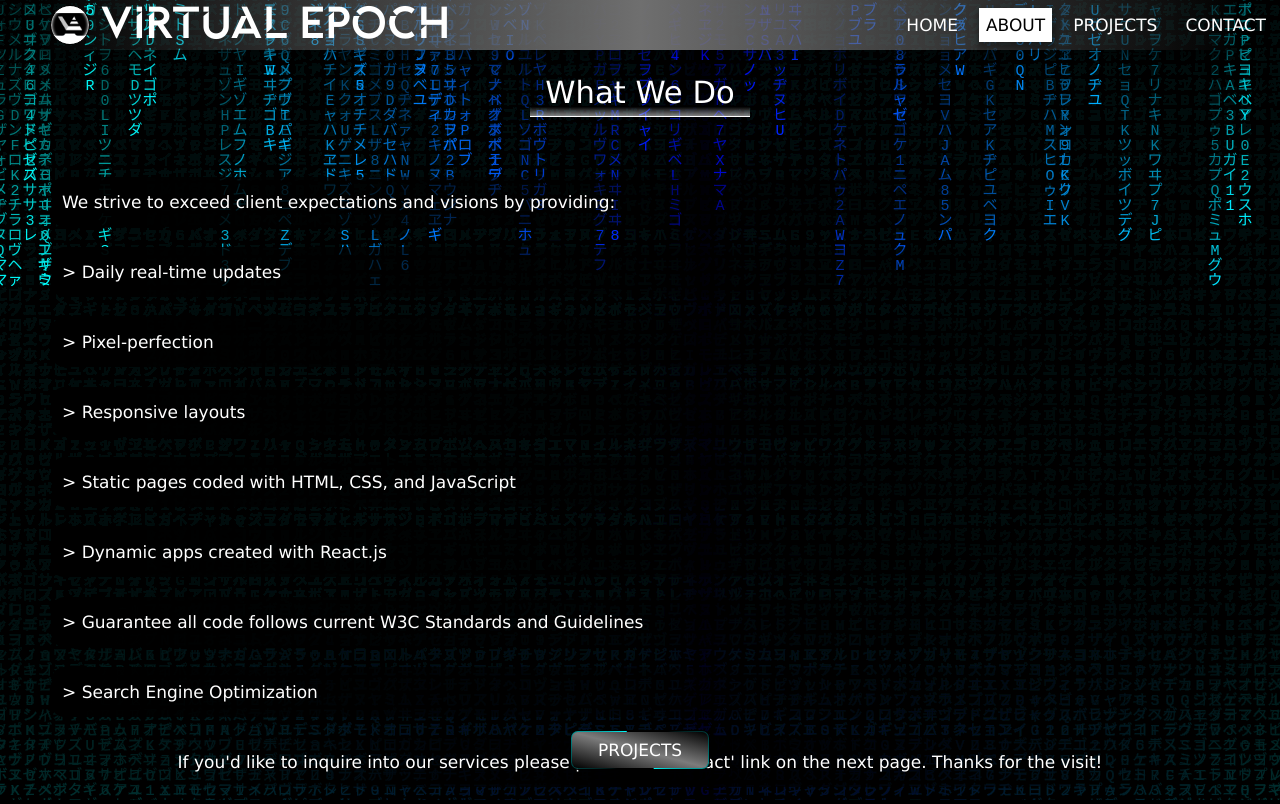
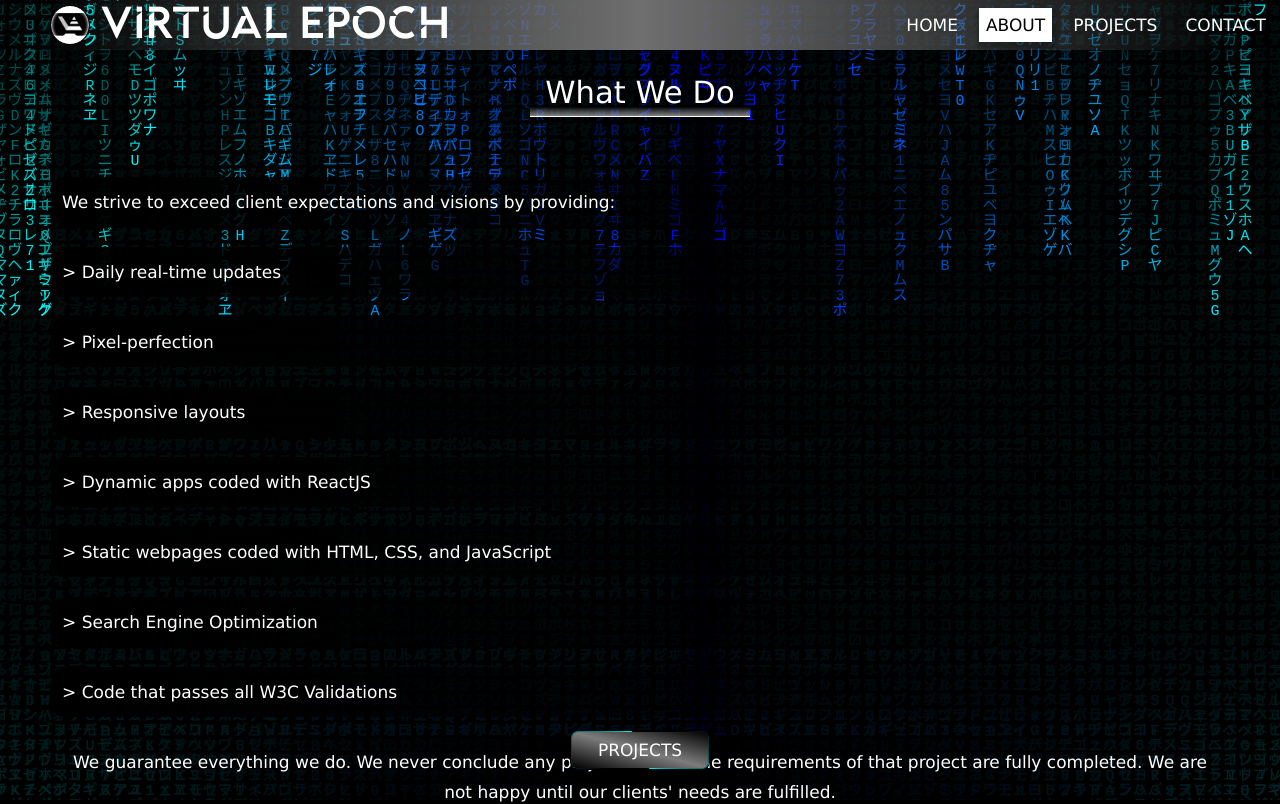
Before and after one commit to virtualepoch/virtual-epoch-app, a React (Create React App) app: page /about in a window 1280 px wide. Shown: the top 804 px of the page. Built offline with nearby package versions, Linux system fonts and the light colour scheme.

Commit message:
content edit

```diff
--- a/src/pages/About.js
+++ b/src/pages/About.js
@@ -11,11 +11,12 @@ export default function About() {
         <p>&gt; Daily real-time updates</p>
         <p>&gt; Pixel-perfection</p>
         <p>&gt; Responsive layouts</p>
-        <p>&gt; Static pages coded with HTML, CSS, and JavaScript</p>
-        <p>&gt; Dynamic apps created with React.js</p>
-        <p>&gt; Guarantee all code follows current W3C Standards and Guidelines</p>
+        <p>&gt; Dynamic apps coded with ReactJS</p>
+        <p>&gt; Static webpages coded with HTML, CSS, and JavaScript</p>
         <p>&gt; Search Engine Optimization</p>
-        <p className="inquire-statement">If you'd like to inquire into our services please press the 'Contact' link on the next page. Thanks for the visit!</p>
+        <p>&gt; Code that passes all W3C Validations</p>
+        <p className="inquire-statement">We guarantee everything we do. We never conclude any project until all the requirements of that project are fully completed. We are not happy until our clients' needs are fulfilled.</p>
+        <p className="inquire-statement"> If you'd like to inquire into our services please press the 'Contact' link on the next page. Thanks for the visit!</p>
 
         <div className="pyramid-container">
           <div className="pyramid-wrapper">
```
